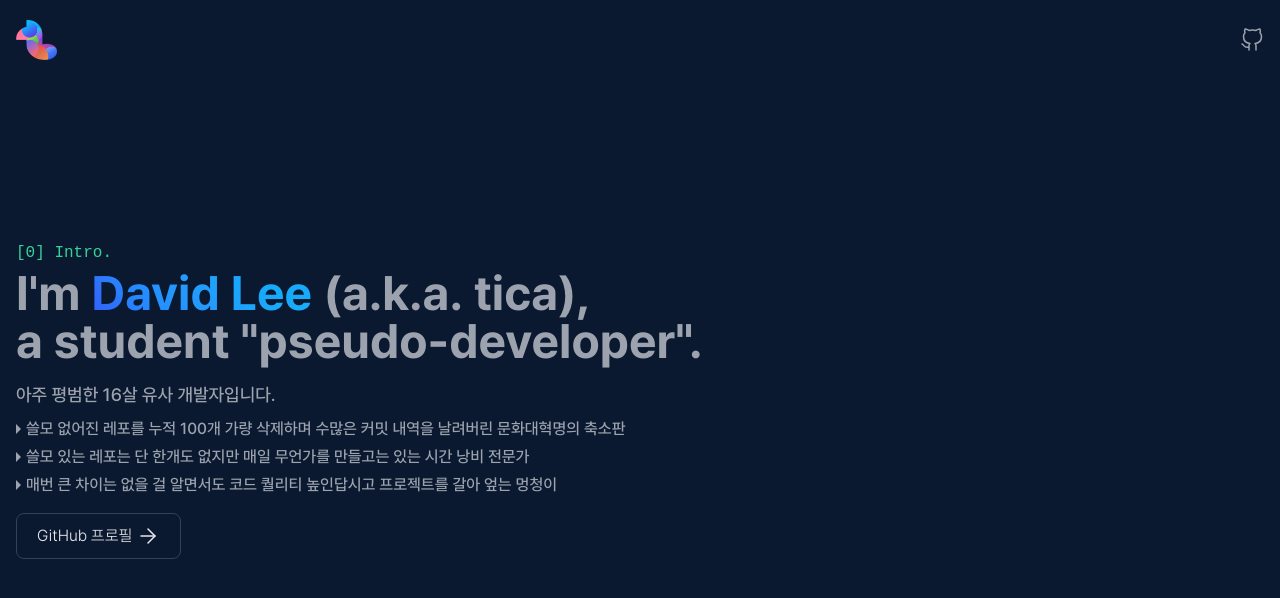
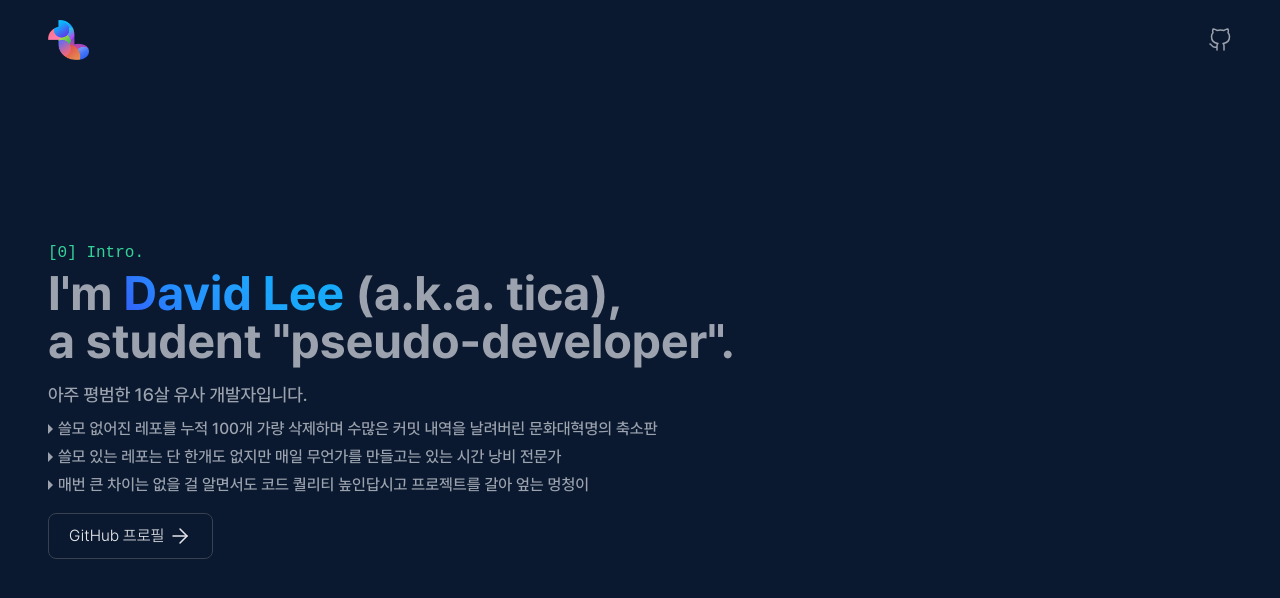
Before and after one commit to dn1t/thoratica.github.io, a React (Vite) app: page / in a window 1280 px wide. Shown: the top 598 px of the page. Built offline with nearby package versions, Linux system fonts and the light colour scheme; what tailwindcss-scroll-snap would draw is missing.

Commit message:
increased horizontal padding

```diff
--- a/src/App.tsx
+++ b/src/App.tsx
@@ -6,7 +6,7 @@ const App = () => {
   return (
     <div className='h-full' style={{ backgroundColor: '#0a192f' }}>
       <div className='fixed w-screen'>
-        <nav className='max-w-7xl h-20 flex items-center mx-auto px-4 sticky top-0'>
+        <nav className='max-w-7xl h-20 flex items-center mx-auto px-4 md:px-12 sticky top-0'>
           <img src={logo} className='h-10' />
           <div className='ml-auto'>
             <a href='https://github.com/thoratica' target='_blank'>
@@ -16,7 +16,7 @@ const App = () => {
         </nav>
       </div>
       <div className='snap snap-y snap-mandatory max-h-screen overflow-y-scroll'>
-        <section className='snap-start max-w-7xl h-screen flex flex-col items-start justify-center mx-auto px-4'>
+        <section className='snap-start max-w-7xl h-screen flex flex-col items-start justify-center mx-auto px-4 md:px-12'>
           <span className='text-green-400 font-mono mb-1'>[0] Intro.</span>
           <div className='text-4xl sm:text-5xl text-gray-400 font-bold'>
             I'm{' '}
@@ -46,7 +46,7 @@ const App = () => {
             <ReactSVG src='./arrow-right.svg' className='h-6 ml-1' />
           </a>
         </section>
-        <section className='snap-start max-w-7xl h-screen flex flex-col items-start justify-center mx-auto px-4'>
+        <section className='snap-start max-w-7xl h-screen flex flex-col items-start justify-center mx-auto px-4 md:px-12'>
           <span className='text-green-400 font-mono mb-1'>[1] About.</span>
           <div className='text-4xl sm:text-5xl text-gray-400 font-bold'>
             <span className='text-gray-200'>pseudo</span>
@@ -63,7 +63,7 @@ const App = () => {
             디자인을 못하지만 디자인을 좋아합니다.
           </div>
         </section>
-        <section className='snap-start max-w-7xl h-screen flex flex-col items-start justify-center mx-auto px-4'>
+        <section className='snap-start max-w-7xl h-screen flex flex-col items-start justify-center mx-auto px-4 md:px-12'>
           <span className='text-green-400 font-mono mb-1'>[2] Skills.</span>
           <div className='text-4xl sm:text-5xl text-gray-400 font-bold'>
             JavaScript <span className='text-gray-200'>TypeScript</span> Kotlin Java Go …
```
